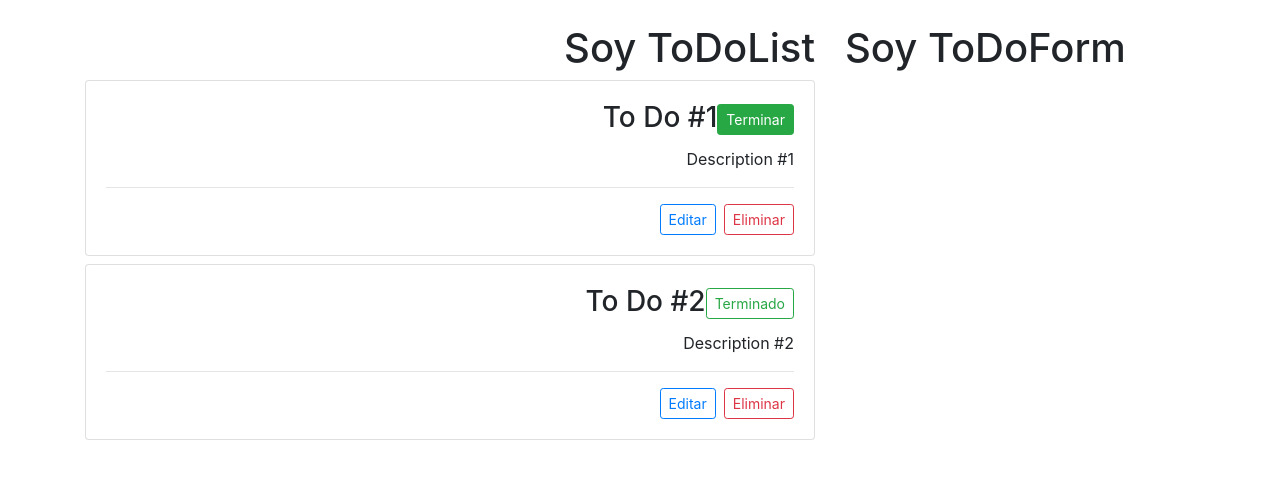
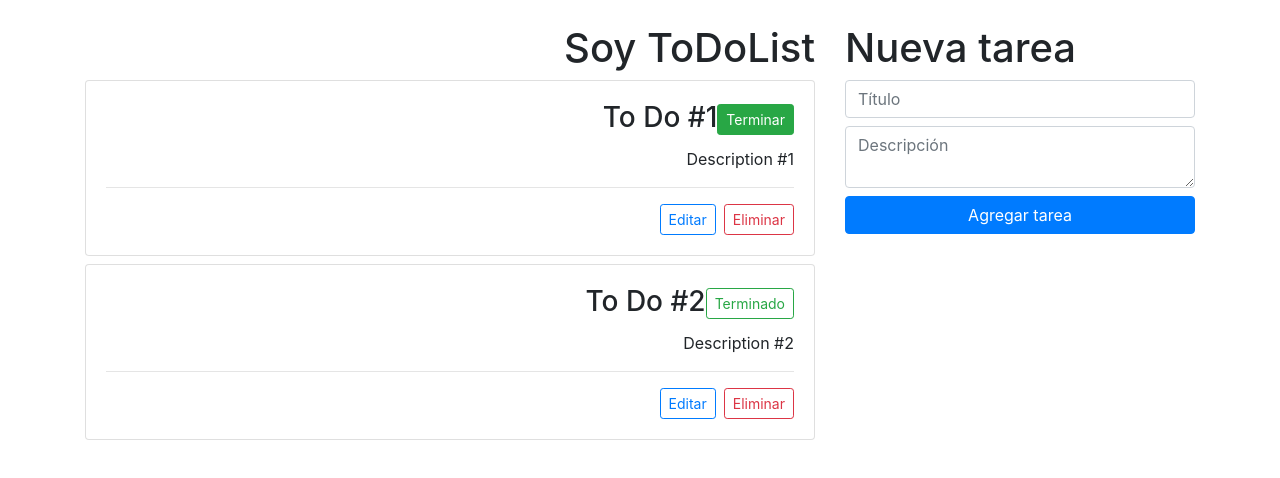
Before and after one commit to JaviPaez/ToDoApp, a React (Create React App) app: page / in a window 1280 px wide. Shown: the top 478 px of the page. Built offline with nearby package versions, Linux system fonts and the light colour scheme.

Commit message:
add todo btn

```diff
--- a/src/App.js
+++ b/src/App.js
@@ -58,6 +58,21 @@ const App = () => {
         setTodos(changedTodos);
     }
 
+    const todoAdd = (todo) => {
+        const newTodo = {
+            id: Date.now(),
+            ...todo,
+            completed: false,
+        }
+
+        const changedTodos = [
+            ...todos,
+            newTodo
+        ]
+
+        setTodos(changedTodos);
+    }
+
     return (
         <div className='container mt-4'>
             <div className='row'>
@@ -69,7 +84,8 @@ const App = () => {
                     />
                 </div>
                 <div className='col-4'>
-                    <ToDoForm />
+                    <ToDoForm
+                        todoAdd={todoAdd} />
                 </div>
             </div>
         </div >
--- a/src/components/ToDoForm.js
+++ b/src/components/ToDoForm.js
@@ -1,8 +1,56 @@
-import React from 'react';
+import React, { useState } from 'react';
 
-const ToDoForm = () => {
+const initialFormValues = {
+    title: '',
+    description: '',
+}
+
+const ToDoForm = ({ todoAdd }) => {
+
+    const [formValues, setFormValues] = useState(initialFormValues);
+    const { title, description } = formValues;
+
+    const handleInputChange = (e) => {
+        const changedFormValues = {
+            ...formValues,
+            [e.target.name]: e.target.value
+        }
+        setFormValues(changedFormValues)
+    }
+
+    const handleSubmit = (e) => {
+        e.preventDefault();
+
+        //Agregar tarea
+        todoAdd(formValues);
+    }
+
     return (
-        <h1>Soy ToDoForm</h1>
+        <div>
+            <h1>Nueva tarea</h1>
+            <form
+                onSubmit={handleSubmit}>
+                <input
+                    type="text"
+                    placeholder="Título"
+                    className="form-control"
+                    name='title'
+                    value={title}
+                    onChange={handleInputChange}
+                />
+                <textarea
+                    placeholder='Descripción'
+                    className="form-control mt-2"
+                    name='description'
+                    value={description}
+                    onChange={handleInputChange}
+                ></textarea>
+                <button
+                    className='btn btn-primary btn-block mt-2'>
+                    Agregar tarea
+                </button>
+            </form>
+        </div>
     );
 };
 
```
